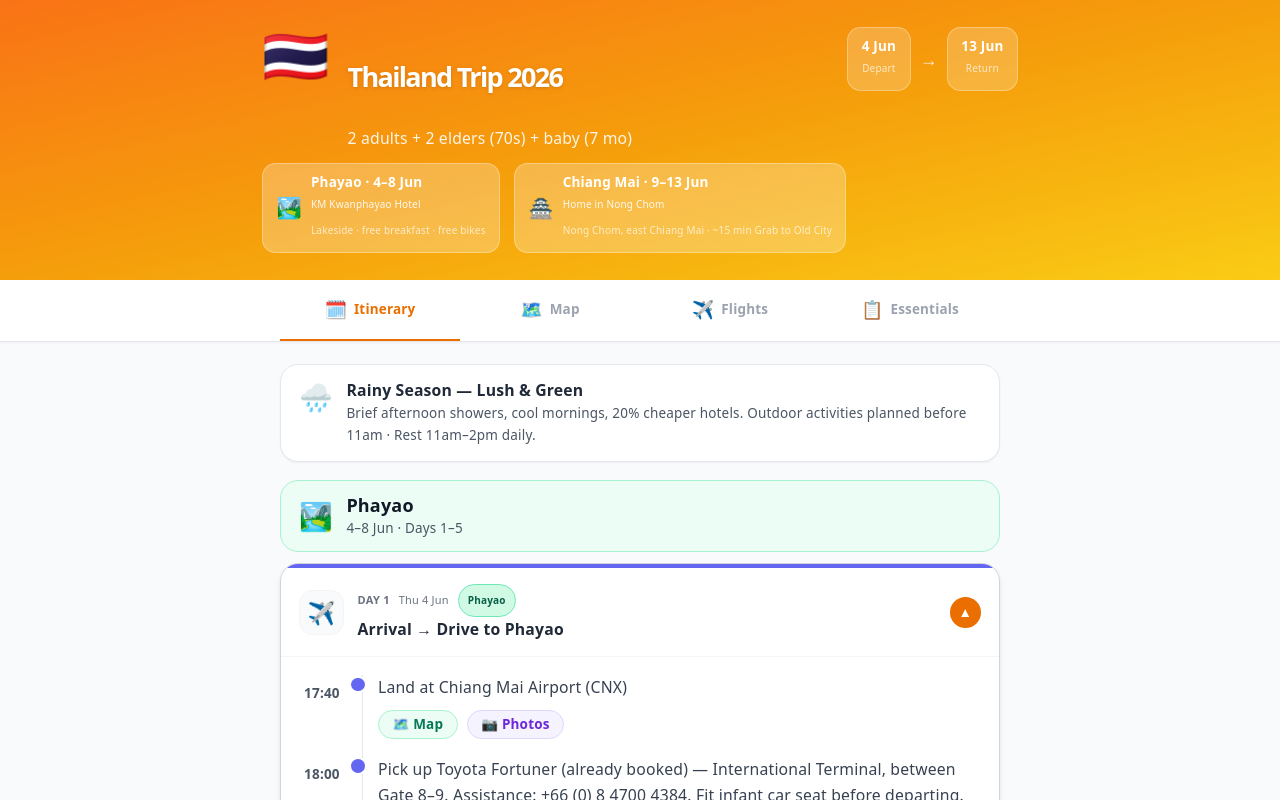
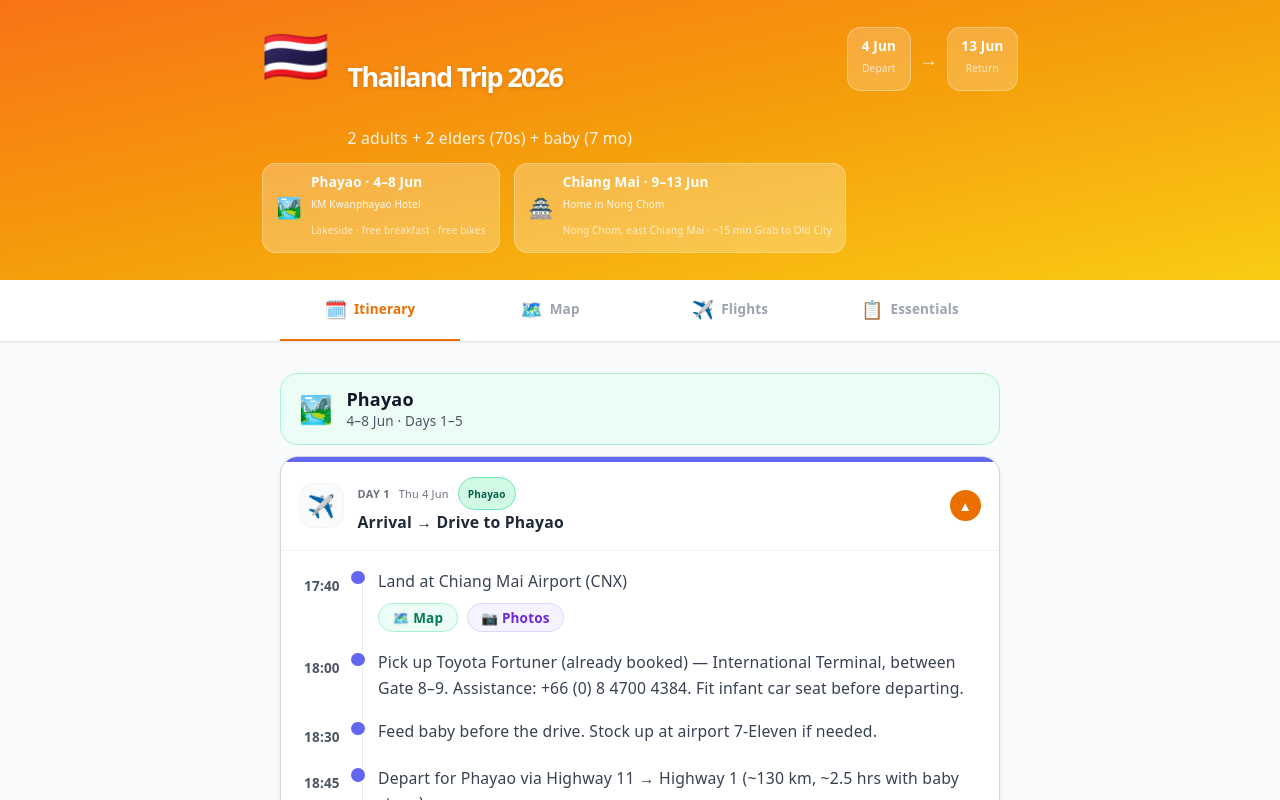
Before and after one commit to athipaty/thailandtrip2026, a React (Vite) app: page / in a window 1280 px wide. Shown: the top 800 px of the page. Built offline with nearby package versions, Linux system fonts and the light colour scheme.

Commit message:
Remove rainy season banner from itinerary tab

```diff
--- a/src/App.jsx
+++ b/src/App.jsx
@@ -305,18 +305,6 @@ export default function App() {
         {tab === 'itinerary' && (
           <div className="flex flex-col gap-2">
 
-            {/* Banner */}
-            <div className="bg-white border border-gray-200 rounded-2xl px-4 py-3 shadow-sm flex gap-3 items-start">
-              <span className="text-2xl shrink-0">🌧️</span>
-              <div>
-                <div className="text-sm font-semibold text-gray-800">Rainy Season — Lush &amp; Green</div>
-                <p className="text-xs text-gray-600 leading-relaxed mt-0.5">
-                  Brief afternoon showers, cool mornings, 20% cheaper hotels.
-                  Outdoor activities planned before 11am · Rest 11am–2pm daily.
-                </p>
-              </div>
-            </div>
-
             <LegHeader label="Phayao" dates="4–8 Jun" dayRange="1–5" icon="🏞️"
               bgClass="bg-emerald-50 border border-emerald-200" />
             {days.filter(d => PHAYAO_DAYS.includes(d.day)).map(day => (
```
